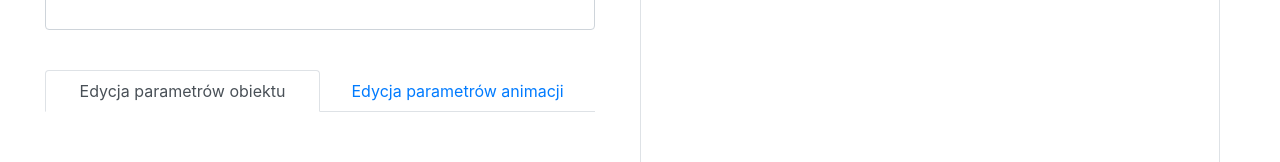
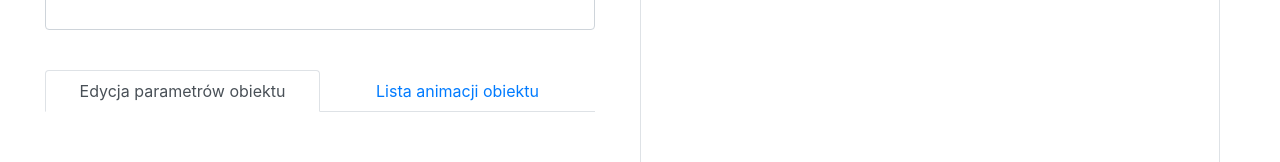
Before and after one commit to wasikm04/svg-animation-editor, a React (Create React App) app: page / in a window 1280 px wide. Shown: the part 169-331 px from the top of the page. Built offline with nearby package versions, Linux system fonts and the light colour scheme; the HTML template or start-up script is replaced by a standard one.

Commit message:
Added instructions for users and new svg examples to test

```diff
--- a/src/EditionPanel.js
+++ b/src/EditionPanel.js
@@ -144,7 +144,7 @@ class EditionPanel extends React.Component {
             tempField = (
               <div key={"id"+propAttr} style={title}>
                 {" "}
-                Editing element id:{" "}
+                Edytujesz obiekt o id:{" "}
                 <strong>
                   {this.props.selectedElement._attributes[propAttr]}
                 </strong>
@@ -243,7 +243,7 @@ class EditionPanel extends React.Component {
           </li>
           <li className="nav-item">
             <a className="nav-link" data-toggle="tab" href="#animations">
-              Edycja parametrów animacji
+              Lista animacji obiektu
             </a>
           </li>
         </ul>
@@ -261,10 +261,9 @@ class EditionPanel extends React.Component {
             id="animations"
             className="container tab-pane"
           >
-            <h4>Lista animacji</h4>
             <div className="col-12 row mt-2">
               <div style={{ float: "right", flex: "0 0 100%", maxWidth: "100%!important" }} className="col-7 pl-0">
-                <label className="mr-2">
+                <label className="mr-1">
                   <select
                     className="form-control"
                     onChange={e => {
```
Also changed, not shown: src/svg/example2.svg (added), src/svg/example3.svg (added), 1 other file (tests, documents, lock files or other folders).
